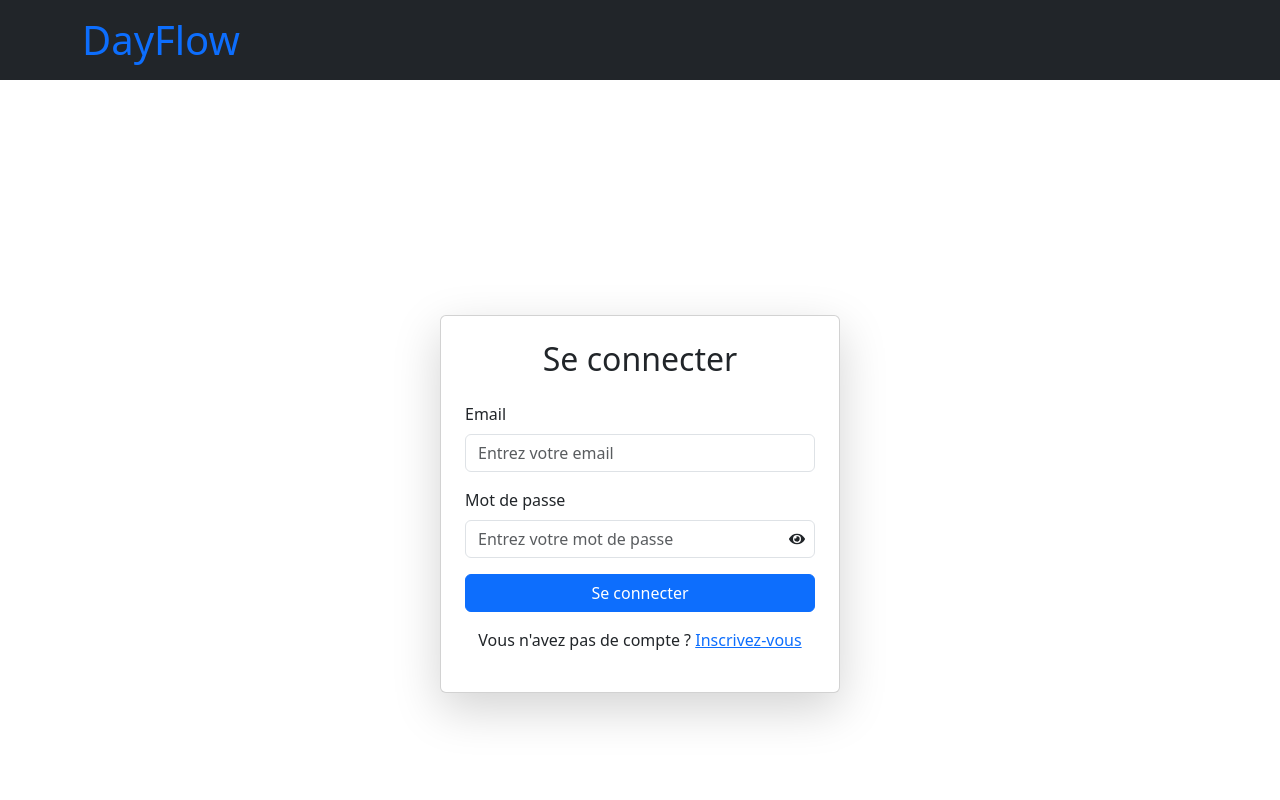
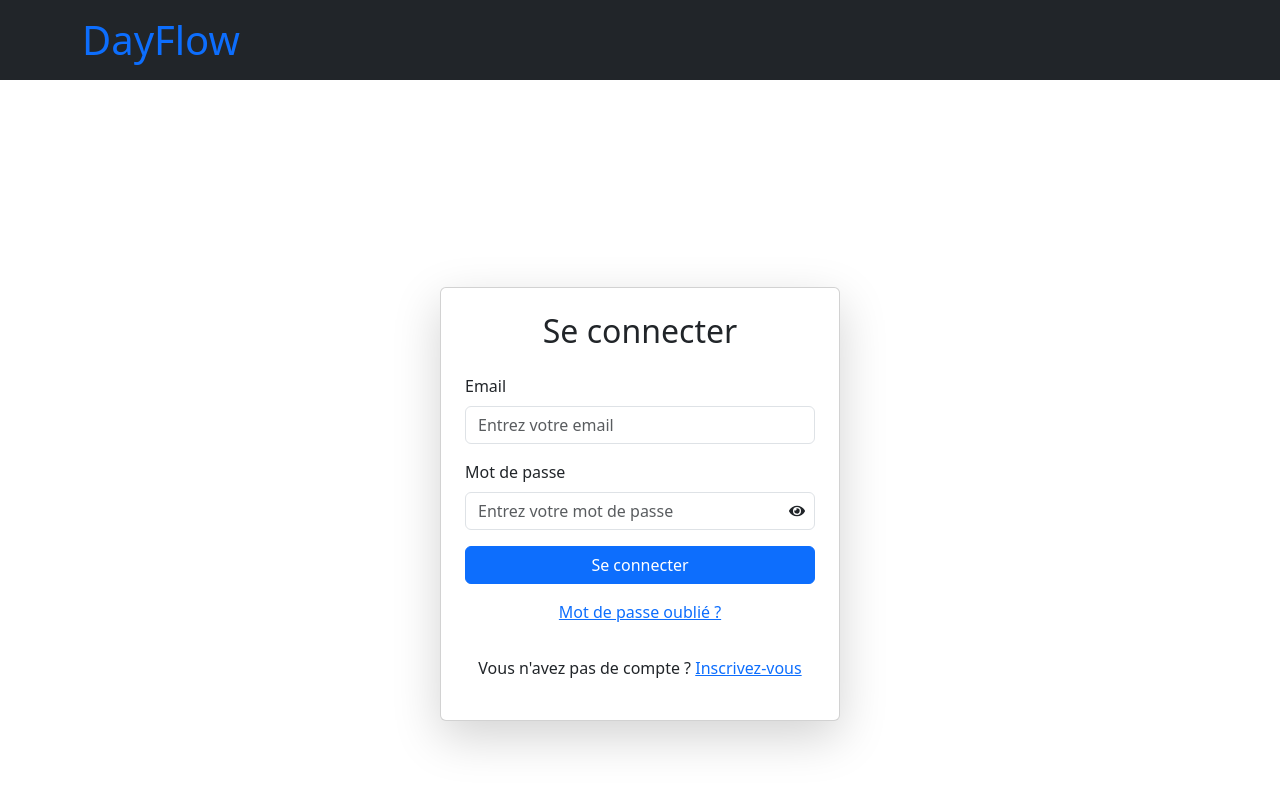
Before and after one commit to RatovosonPascal/DayFlow, a React (Create React App) app: page /login in a window 1280 px wide. Shown: the top 800 px of the page. Built offline with nearby package versions, Linux system fonts and the light colour scheme.

Commit message:
forgotten password feature

```diff
--- a/src/pages/LoginPage.js
+++ b/src/pages/LoginPage.js
@@ -8,45 +8,51 @@ const LoginPage = () => {
   const [password, setPassword] = useState("");
   const [error, setError] = useState(null);
   const [showPassword, setShowPassword] = useState(false);
-  const [successMessage, setSuccessMessage] = useState(""); // Stocker le message de succès
+  const [successMessage, setSuccessMessage] = useState("");
+  const [forgotPasswordEmail, setForgotPasswordEmail] = useState("");
+  const [showForgotPassword, setShowForgotPassword] = useState(false);
 
   const navigate = useNavigate();
   const location = useLocation();
 
-  // Vérifie si un message a été passé depuis la page Register
   useEffect(() => {
     if (location.state?.message) {
       setSuccessMessage(location.state.message);
-      // Nettoyer le state après affichage du message pour éviter qu'il reste si l'utilisateur rafraîchit la page
       setTimeout(() => setSuccessMessage(""), 5000);
     }
   }, [location]);
 
-  // Fonction pour gérer l'envoi du formulaire de connexion
   const handleSubmit = async (e) => {
     e.preventDefault();
-
-    // Vérification simple
     if (!email || !password) {
       setError("Tous les champs doivent être remplis");
       return;
     }
-
     try {
-      // Appel API pour la connexion
       const response = await axios.post("http://localhost:8080/api/auth/login", { email, password });
-
-      // Si la connexion réussit (exemple de redirection vers le tableau de bord)
       if (response.status === 200) {
-        localStorage.setItem("token", response.data.token); // Sauvegarder le token d'authentification
-        navigate("/profilpage"); // Redirection vers le dashboard
+        localStorage.setItem("token", response.data.token);
+        navigate("/profilpage");
       }
     } catch (err) {
       setError("Identifiants incorrects. Veuillez réessayer.");
     }
   };
 
-  // Fonction pour afficher/masquer le mot de passe
+  const handleForgotPassword = async () => {
+    if (!forgotPasswordEmail) {
+      setError("Veuillez entrer votre email");
+      return;
+    }
+    try {
+      await axios.post("http://localhost:8080/api/auth/forgot-password", { email: forgotPasswordEmail });
+      setSuccessMessage("Un email de réinitialisation a été envoyé.");
+      setShowForgotPassword(false);
+    } catch (err) {
+      setError("Erreur lors de l'envoi de l'email. Vérifiez votre adresse.");
+    }
+  };
+
   const togglePasswordVisibility = () => {
     setShowPassword(!showPassword);
   };
@@ -55,56 +61,36 @@ const LoginPage = () => {
     <div className="container d-flex justify-content-center align-items-center vh-100">
       <div className="card shadow-lg p-4" style={{ maxWidth: "400px", width: "100%" }}>
         <h2 className="text-center mb-4">Se connecter</h2>
-
-        {/* Affichage du message de succès après inscription */}
         {successMessage && <div className="alert alert-success">{successMessage}</div>}
-
-        {/* Affichage des erreurs */}
         {error && <div className="alert alert-danger">{error}</div>}
-
-        {/* Formulaire de connexion */}
+        {!showForgotPassword ? (
           <form onSubmit={handleSubmit}>
             <div className="mb-3">
               <label htmlFor="email" className="form-label">Email</label>
-            <input
-              type="email"
-              id="email"
-              value={email}
-              onChange={(e) => setEmail(e.target.value)}
-              className="form-control"
-              placeholder="Entrez votre email"
-            />
+              <input type="email" id="email" value={email} onChange={(e) => setEmail(e.target.value)} className="form-control" placeholder="Entrez votre email" />
             </div>
-
             <div className="mb-3 position-relative">
               <label htmlFor="password" className="form-label">Mot de passe</label>
-            <input
-              type={showPassword ? "text" : "password"} // Change le type en fonction de l'état
-              id="password"
-              value={password}
-              onChange={(e) => setPassword(e.target.value)}
-              className="form-control"
-              placeholder="Entrez votre mot de passe"
-            />
-            <span
-              onClick={togglePasswordVisibility}
-              style={{
-                position: "absolute",
-                top: "70%",
-                right: "10px",
-                transform: "translateY(-50%)",
-                cursor: "pointer",
-              }}
-            >
+              <input type={showPassword ? "text" : "password"} id="password" value={password} onChange={(e) => setPassword(e.target.value)} className="form-control" placeholder="Entrez votre mot de passe" />
+              <span onClick={togglePasswordVisibility} style={{ position: "absolute", top: "70%", right: "10px", transform: "translateY(-50%)", cursor: "pointer" }}>
                 {showPassword ? <FaEyeSlash /> : <FaEye />}
               </span>
             </div>
-
-          <button type="submit" className="btn btn-primary w-100">
-            Se connecter
-          </button>
+            <button type="submit" className="btn btn-primary w-100">Se connecter</button>
+            <p className="mt-3 text-center">
+              <a href="#" onClick={() => setShowForgotPassword(true)} className="text-primary">Mot de passe oublié ?</a>
+            </p>
           </form>
-
+        ) : (
+          <div>
+            <h5 className="text-center">Réinitialisation du mot de passe</h5>
+            <input type="email" className="form-control mb-3" placeholder="Entrez votre email" value={forgotPasswordEmail} onChange={(e) => setForgotPasswordEmail(e.target.value)} />
+            <button onClick={handleForgotPassword} className="btn btn-primary w-100">Envoyer</button>
+            <p className="mt-3 text-center">
+              <a href="#" onClick={() => setShowForgotPassword(false)} className="text-secondary">Retour à la connexion</a>
+            </p>
+          </div>
+        )}
         <p className="mt-3 text-center">
           Vous n'avez pas de compte ? <a href="/register" className="text-primary">Inscrivez-vous</a>
         </p>
```
Lines whose indentation alone changed are shown as unchanged.
